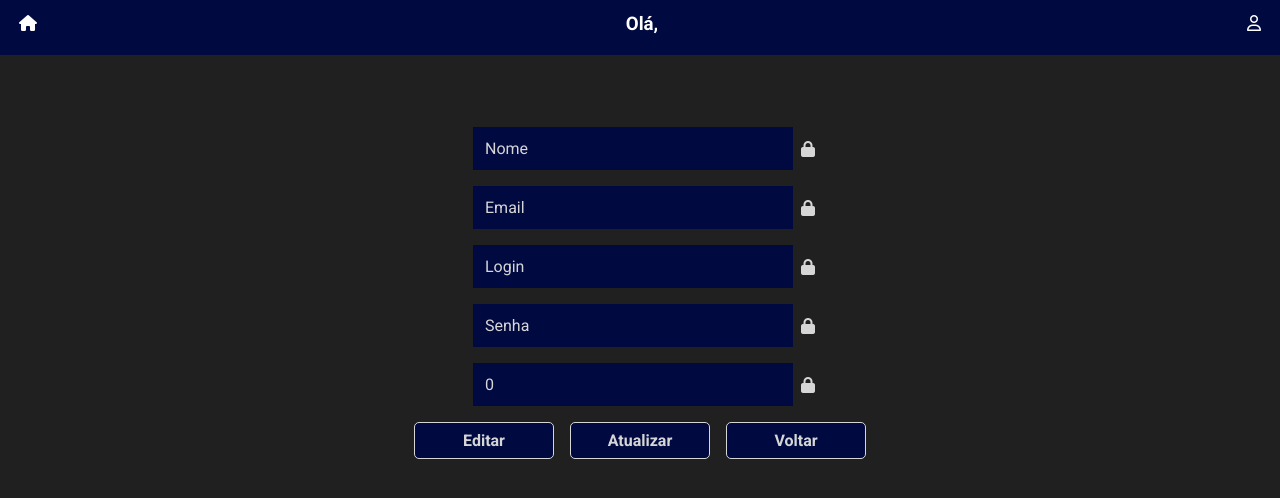
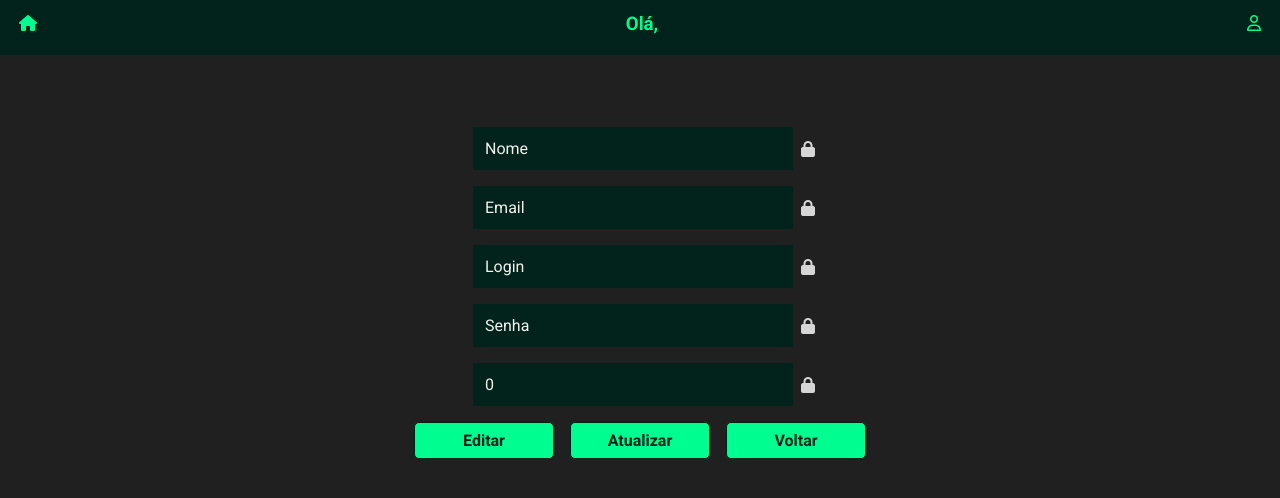
Before and after one commit to alisson-sds/frontend-fynansis, a React (Vite) app in the folder Fynansis/: page /profile in a window 1280 px wide. Shown: the top 498 px of the page. Built offline with nearby package versions, Linux system fonts and the light colour scheme; no server answers.

Commit message:
Estilização, bug ao criar investiment

```diff
--- a/Fynansis/src/components/aporteModal/aporteModal.tsx
+++ b/Fynansis/src/components/aporteModal/aporteModal.tsx
@@ -1,18 +1,16 @@
 import "./styles.css";
 
 interface ModalProps {
-  label: string;
   codInvestimento: string;
   updateValue: (value: string) => void;
 }
 
 export const AporteModal = ({
-  label,
   codInvestimento,
   updateValue,
 }: ModalProps) => (
   <dialog className="modal" open>
-    <h1>{label}</h1>
+    <h1>Selic</h1>
     <h3>Aportes:</h3>
     <button onClick={() => updateValue("")}>Voltar</button>
   </dialog>
--- a/Fynansis/src/components/investimentCard/styles.css
+++ b/Fynansis/src/components/investimentCard/styles.css
@@ -1,6 +1,6 @@
 .investimentCard {
   border-radius: 6px;
-  background-color: #ffffff;
+  background-color: #02231c;
   min-width: 200px;
   padding: 10px;
   margin: 5px;
@@ -12,12 +12,15 @@ p,
   background-color: inherit;
   margin-bottom: 5px;
   max-width: 100%;
+  color: #00fd8f;
 }
 
 .div-buttons button {
   width: 40%;
-  background-color: grey;
+  background-color: #00fd8f;
+  color: #02231c;
   border-radius: 5px;
+  border: none;
   margin-right: 5px;
   cursor: pointer;
 }
--- a/Fynansis/src/components/navbar/styles.css
+++ b/Fynansis/src/components/navbar/styles.css
@@ -1,9 +1,9 @@
 .navBar{
-    background-color: #000a41;
+    background-color: #02231c;
     width: 100%;
     height: 55px;
     padding: 1%;
-    color: #ffffff;
+    color: #00fd8f;
 }
 
 .navBar div{
@@ -21,7 +21,7 @@
 
 .navBar i{
     background-color: inherit;
-    color: #ffffff;
+    color: #00fd8f;
     width: 2%;
 }
 
@@ -34,8 +34,8 @@
 }
 
 .navBar button{
-    background-color: #1f104f;
-    color: #ffffff;
+    background-color: #00fd8f;
+    color: #02231c;
     border-radius: 5px;
     padding: 8%;
 
@@ -44,7 +44,7 @@
     font-size: 16px;
     font-weight: 700;
 
-    border: 1px solid #d6d6d6;
+    border: none;
 
     cursor: pointer;
     transition: filter 0.2s;
--- a/Fynansis/src/routes/Home/index.tsx
+++ b/Fynansis/src/routes/Home/index.tsx
@@ -39,7 +39,6 @@ export function Home() {
           <>
           <div className="overlay" onClick={() => setSelectedInvestiment("")}/>
           <AporteModal
-            label={"trepa-trepa"}
             codInvestimento={selectedInvestiment}
             updateValue={setSelectedInvestiment}
           />
--- a/Fynansis/src/routes/Investiment/styles.css
+++ b/Fynansis/src/routes/Investiment/styles.css
@@ -1,5 +1,6 @@
 .container h1 {
   margin-top: 5%;
+  color: #00fd8f;
 }
 
 .investimentForm {
@@ -10,36 +11,38 @@
 }
 
 .investimentForm input,
-select {
+.investimentForm select {
   min-width: 25%;
   padding: 12px;
-  background: #000a41;
+  background: #02231c;
   margin: 8px 8px;
 
   border: none;
 
   font-size: 16px;
-  color: #d6d6d6;
+  color: #f2f2ec;
+
+  outline: none;
 }
 
 .investimentForm select option {
-	background: #000a41;
-  background-color: #000a41;
-	color: #d6d6d6;
+	background: #02231c;
+  background-color: #02231c;
+	color: #f2f2ec;
 }
 
 .investimentForm button {
   width: 140px;
   padding: 8px;
-  background: #000a41;
-  background-color: #000a41;
+  background: #00fd8f;
+  background-color: #00fd8f;
   font-size: 16px;
   font-weight: 700;
-  color: #d6d6d6;
+  color: #02231c;
 
   border-radius: 5px;
   margin: 8px;
-  border: 1px solid #d6d6d6;
+  border: none;
 
   cursor: pointer;
   transition: filter 0.2s;
--- a/Fynansis/src/routes/Login/index.tsx
+++ b/Fynansis/src/routes/Login/index.tsx
@@ -32,9 +32,9 @@ export function Login() {
   };
 
   return (
-    <div className="container">
+    <div className="login-container">
       <h1>Login</h1>
-      <form onSubmit={submit} className="form">
+      <form onSubmit={submit} className="login-form">
         <Input
           label="Login"
           value={login}
--- a/Fynansis/src/routes/Login/styles.css
+++ b/Fynansis/src/routes/Login/styles.css
@@ -1,17 +1,17 @@
-.container{
+.login-container{
     display: flex;
     align-items: center;
     flex-direction: column;
     min-width: 50%;
 }
 
-.container h1{
-    margin: 150px 0 12px;
+.login-container h1{
+    margin: 100px 0 12px;
     font-size: 50px;
-    color: #ffffff;
+    color: #00fd8f;
 }
 
-.form{
+.login-form{
     display: flex;
     align-items: center;
     flex-direction: column;
@@ -19,44 +19,46 @@
 }
 
 
-.form input{
+.login-form input{
     min-width: 25%;
     padding: 12px;
-    background: #000a41;
+    background: #02231c;
     margin: 8px 8px;
 
     border: none;
 
     font-size: 16px;
-    color: #d6d6d6;
+    color: #f2f2ec;
+
+    outline: none;
 }
 
-.form input::placeholder{
-    color: #d6d6d6;
+.login-form input::placeholder{
+    color: #f2f2ec;
 }
 
-.form button{
+.login-form button{
     width: 140px;
     padding: 8px;
-    background: #000a41;
-    background-color: #000a41;
+    background: #00fd8f;
+    background-color: #00fd8f;
     font-size: 16px;
     font-weight: 700;
-    color: #d6d6d6;
+    color: #02231c;
 
     border-radius: 5px;
     margin: 8px;
-    border: 1px solid #d6d6d6;
+    border: 1px solid #02231c;
 
     cursor: pointer;
     transition: filter 0.2s;
 }
 
-.form button:hover{
-    filter: brightness(0.9);
+.login-form button:hover{
+    filter: brightness(1);
 }
 
-.form button a{
+.login-form button a{
     color: currentColor;
     background: inherit;
     text-decoration: none;
--- a/Fynansis/src/routes/Profile/index.tsx
+++ b/Fynansis/src/routes/Profile/index.tsx
@@ -23,7 +23,7 @@ export function Profile() {
 
   const buttonText = disabled ? "Editar" : "Cancelar"; //Define Text do botão partindo do state de Editar
 
-  const buttonColor = disabled ? "#000a41" : "#891900"; //Define cor do botão de edição de registro
+  const buttonColor = disabled ? "#00fd8f" : "#f2f2ec"; //Define cor do botão de edição de registro
 
   const lockType = disabled ? "fa-solid fa-lock" : "fa-solid fa-lock-open"; //Define ícone de Lock input
 
@@ -72,7 +72,7 @@ export function Profile() {
     <div className="profileContainer">
       <Navbar userName={nameFromUser} />
 
-      <form className="form" onSubmit={submit}>
+      <form className="login-form" onSubmit={submit}>
         <div className="inputLock">
           <Input
             label="Nome"
--- a/Fynansis/src/routes/Register/index.tsx
+++ b/Fynansis/src/routes/Register/index.tsx
@@ -35,9 +35,9 @@ export function Register() {
   };
 
   return (
-    <div className="container">
+    <div className="login-container">
       <h1>Cadastrar</h1>
-      <form onSubmit={submit} className="form">
+      <form onSubmit={submit} className="login-form">
         <Input label="Nome" value={nome} updateValue={setNome} required />
         <Input
           label="Email"
```
Also changed, not shown: Fynansis/src/routes/Investiment/index.tsx (+7 -1 lines).
